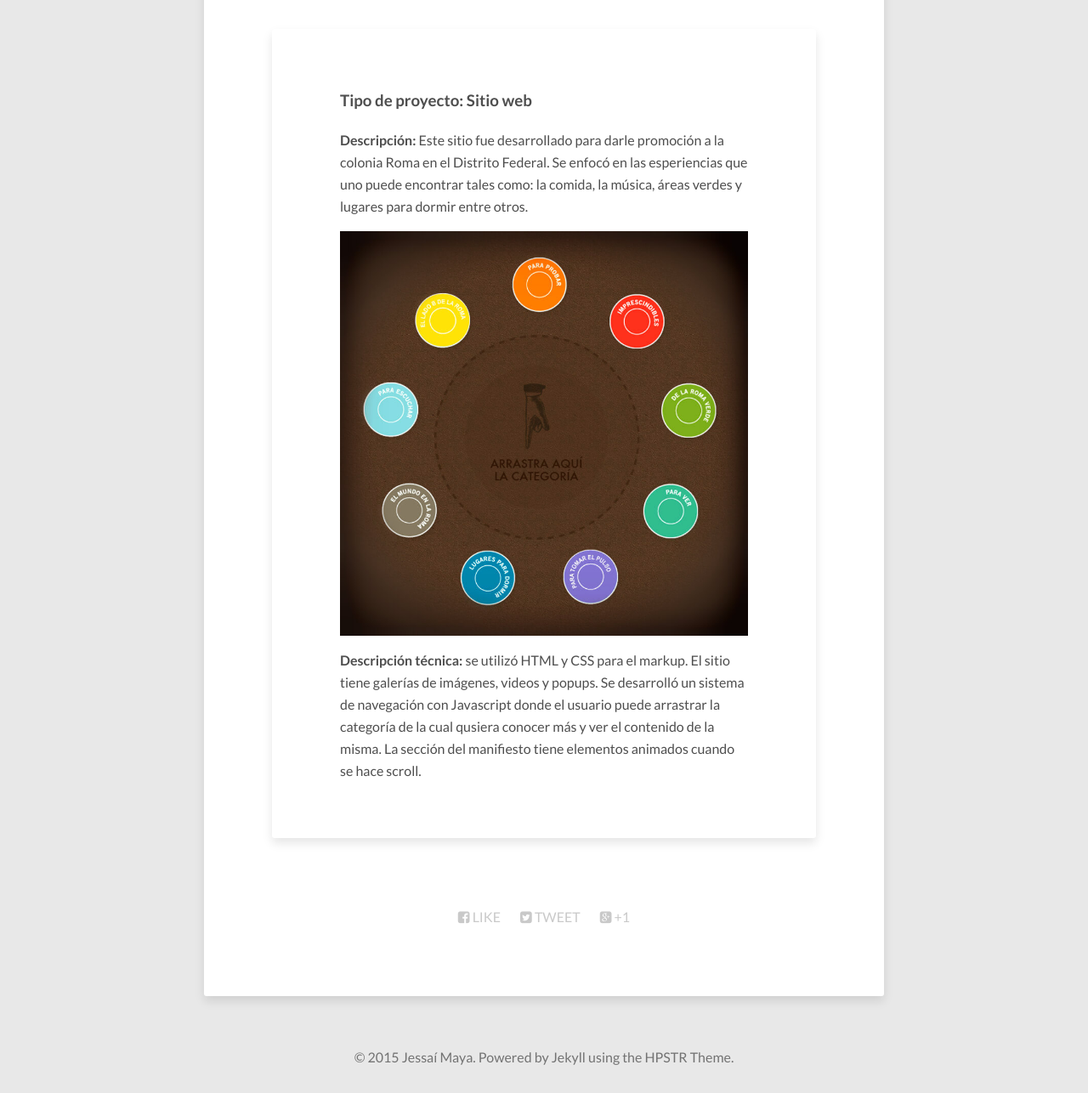
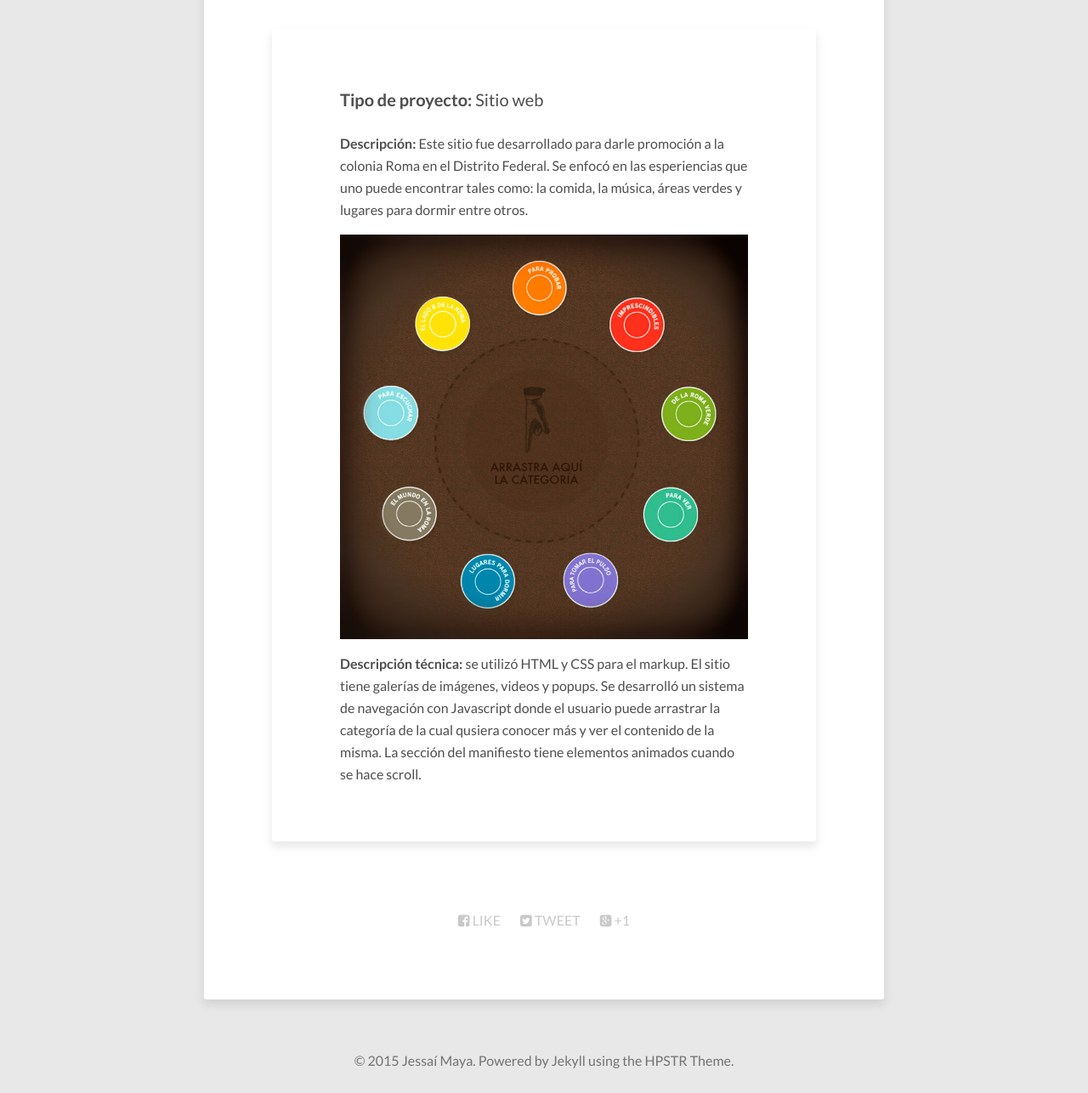
Before and after one commit to jessaimaya/creativecoder, a Jekyll site: the page built from portafolio/index.html, in a window 1280 px wide. Shown: the part 1175-2461 px from the top of the page at 85% size. Built offline with Jekyll 4.4.1, drawn with Linux system fonts in a browser that asks for light colours; nearby versions of some CDN libraries.

```diff
--- a/portafolio/index.html
+++ b/portafolio/index.html
@@ -24,7 +24,7 @@ creditlink: http://www.dargadgetz.com/ios-7-abstract-wallpaper-pack-for-iphone-5
         </div>
     </header>
     <div class="entry-content mt0">
-        <h3><b>Tipo de proyecto: </b>Sitio web</h3>
+        <p><b>Tipo de proyecto: </b>Sitio web</p>
         <p><b>Descripción: </b>Este sitio fue desarrollado para darle promoción a la colonia Roma en el Distrito Federal. Se enfocó en las esperiencias que uno puede encontrar tales como: la comida, la música, áreas verdes y lugares para dormir entre otros.</p>
         <img alt="AmoRoma | Navegación" src="{{ site.url }}/images/amoroma-2.jpg"/>
         <p><b>Descripción técnica: </b>se utilizó HTML y CSS para el markup. El sitio tiene galerías de imágenes, videos y popups. Se desarrolló un sistema de navegación con Javascript donde el usuario puede arrastrar la categoría de la cual qusiera conocer más y ver el contenido de la misma. La sección del manifiesto tiene elementos animados cuando se hace scroll.</p>
```
